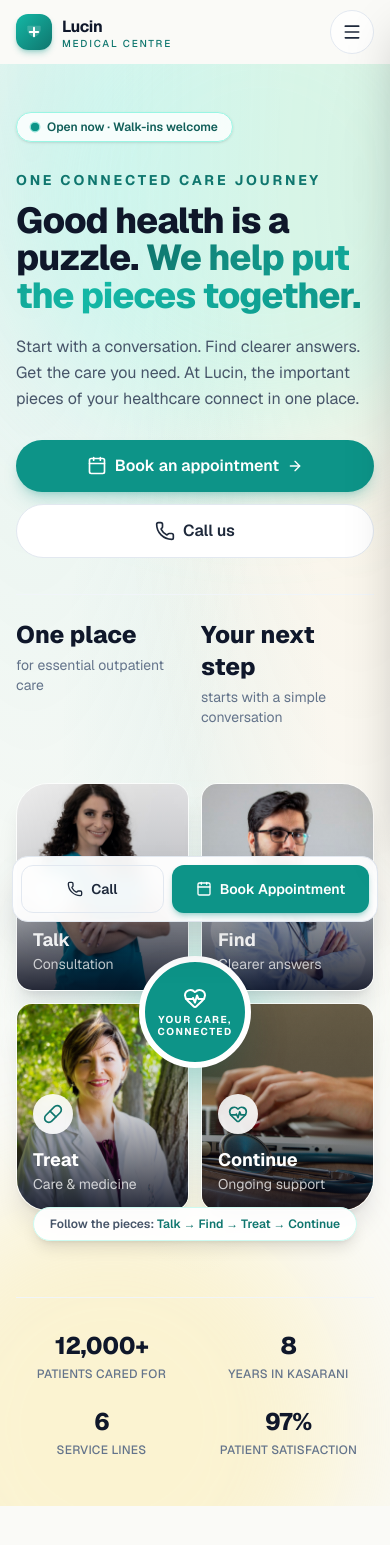
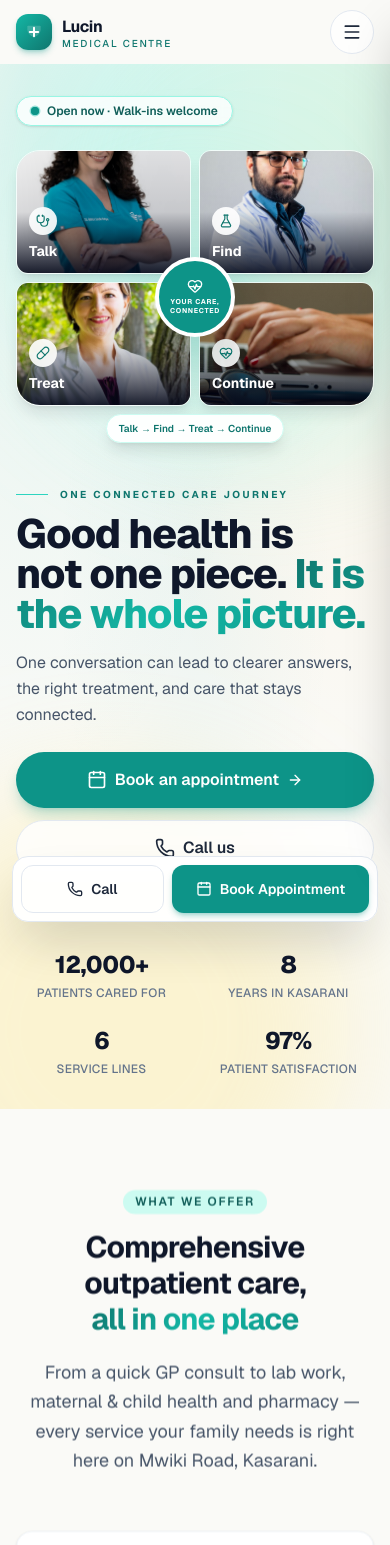
Before and after one commit to Elvinoacer/lucin_medical_center, a Next.js app: page / in a window 390 px wide. Shown: the top 1545 px of the page. Built offline with nearby package versions, Linux system fonts and the light colour scheme.

Commit message:
Redesign mobile hero to lead with visual care story

```diff
--- a/app/components/Hero.tsx
+++ b/app/components/Hero.tsx
@@ -23,21 +23,21 @@ const careSteps = [
   {
     icon: FlaskConical,
     label: "Find",
-    detail: "Clearer answers",
+    detail: "Answers",
     image: "/images/doctor-2.jpg",
     className: "care-piece--two",
   },
   {
     icon: Pill,
     label: "Treat",
-    detail: "Care & medicine",
+    detail: "Care",
     image: "/images/doctor-3.jpg",
     className: "care-piece--three",
   },
   {
     icon: HeartPulse,
     label: "Continue",
-    detail: "Ongoing support",
+    detail: "Support",
     image: "/images/hero.jpg",
     className: "care-piece--four",
   },
@@ -49,7 +49,7 @@ export default function Hero() {
   return (
     <section
       id="home"
-      className="relative overflow-hidden bg-mesh py-12 sm:py-16 lg:py-20"
+      className="relative overflow-hidden bg-mesh py-8 sm:py-12 lg:py-20"
     >
       <div
         aria-hidden="true"
@@ -66,9 +66,7 @@ export default function Hero() {
           visible ? "translate-y-0 opacity-100" : "translate-y-6 opacity-0"
         }`}
       >
-        <div className="grid items-center gap-12 lg:grid-cols-12 lg:gap-10">
-          <div className="lg:col-span-5 xl:col-span-5">
-            <div className="inline-flex items-center gap-2 rounded-full border border-brand-200 bg-white/80 px-3.5 py-1.5 text-xs font-semibold text-brand-800 shadow-sm backdrop-blur">
+        <div className="mb-5 inline-flex items-center gap-2 rounded-full border border-brand-200 bg-white/80 px-3.5 py-1.5 text-xs font-semibold text-brand-800 shadow-sm backdrop-blur lg:hidden">
           <span className="relative flex h-2 w-2">
             <span className="absolute inline-flex h-full w-full animate-pulse-ring rounded-full bg-brand-500" />
             <span className="relative inline-flex h-2 w-2 rounded-full bg-brand-600" />
@@ -76,24 +74,38 @@ export default function Hero() {
           Open now · Walk-ins welcome
         </div>
 
-            <p className="mt-7 text-sm font-bold uppercase tracking-[0.2em] text-brand-700">
+        <div className="grid items-center gap-8 lg:grid-cols-12 lg:gap-10">
+          {/* Copy comes second on mobile so the visitor sees the story before a wall of text. */}
+          <div className="order-2 lg:order-1 lg:col-span-5 xl:col-span-5">
+            <div className="hidden lg:inline-flex lg:items-center lg:gap-2 lg:rounded-full lg:border lg:border-brand-200 lg:bg-white/80 lg:px-3.5 lg:py-1.5 lg:text-xs lg:font-semibold lg:text-brand-800 lg:shadow-sm lg:backdrop-blur">
+              <span className="relative flex h-2 w-2">
+                <span className="absolute inline-flex h-full w-full animate-pulse-ring rounded-full bg-brand-500" />
+                <span className="relative inline-flex h-2 w-2 rounded-full bg-brand-600" />
+              </span>
+              Open now · Walk-ins welcome
+            </div>
+
+            <div className="mt-2 flex items-center gap-3 lg:mt-7">
+              <span className="h-px w-8 bg-brand-400" />
+              <p className="text-[10px] font-bold uppercase tracking-[0.24em] text-brand-700 sm:text-xs">
                 One connected care journey
               </p>
-            <h1 className="mt-3 font-display text-4xl font-extrabold leading-[1.04] tracking-tight text-ink-900 text-balance sm:text-5xl lg:text-[3.55rem]">
-              Good health is a puzzle. {" "}
-              <span className="text-gradient-brand">We help put the pieces together.</span>
+            </div>
+
+            <h1 className="mt-3 max-w-xl font-display text-[2.55rem] font-extrabold leading-[0.98] tracking-tight text-ink-900 text-balance sm:text-5xl lg:mt-4 lg:text-[3.55rem]">
+              Good health is not one piece. {" "}
+              <span className="text-gradient-brand">It is the whole picture.</span>
             </h1>
 
-            <p className="mt-5 max-w-xl text-base leading-relaxed text-ink-600 sm:text-lg">
-              Start with a conversation. Find clearer answers. Get the care you
-              need. At Lucin, the important pieces of your healthcare connect in
-              one place.
+            <p className="mt-4 max-w-xl text-base leading-relaxed text-ink-600 sm:mt-5 sm:text-lg">
+              One conversation can lead to clearer answers, the right treatment,
+              and care that stays connected.
             </p>
 
-            <div className="mt-7 flex flex-col gap-3 sm:flex-row sm:items-center">
+            <div className="mt-6 flex flex-col gap-3 sm:flex-row sm:items-center lg:mt-7">
               <a
                 href="#contact"
-                className="group inline-flex items-center justify-center gap-2 rounded-full bg-brand-600 px-6 py-3.5 text-base font-semibold text-white shadow-lg shadow-brand-600/25 transition-all hover:-translate-y-0.5 hover:bg-brand-700 hover:shadow-xl"
+                className="group inline-flex min-h-14 items-center justify-center gap-2 rounded-full bg-brand-600 px-6 py-3.5 text-base font-semibold text-white shadow-lg shadow-brand-600/25 transition-all hover:-translate-y-0.5 hover:bg-brand-700 hover:shadow-xl"
               >
                 <Calendar className="h-5 w-5" />
                 Book an appointment
@@ -101,36 +113,37 @@ export default function Hero() {
               </a>
               <a
                 href={clinic.phoneHref}
-                className="inline-flex items-center justify-center gap-2 rounded-full border border-ink-200 bg-white px-6 py-3.5 text-base font-semibold text-ink-800 transition-all hover:border-brand-300 hover:text-brand-700"
+                className="inline-flex min-h-14 items-center justify-center gap-2 rounded-full border border-ink-200 bg-white/80 px-6 py-3.5 text-base font-semibold text-ink-800 backdrop-blur transition-all hover:border-brand-300 hover:text-brand-700"
               >
                 <Phone className="h-5 w-5" />
                 Call us
               </a>
             </div>
 
-            <div className="mt-9 grid grid-cols-2 gap-3 border-t border-ink-100 pt-6 sm:max-w-md">
+            <div className="mt-7 hidden grid-cols-2 gap-3 border-t border-ink-100 pt-6 sm:grid lg:mt-9 lg:max-w-md">
               <div>
                 <p className="font-display text-2xl font-extrabold text-ink-900">One place</p>
                 <p className="mt-1 text-sm text-ink-500">for essential outpatient care</p>
               </div>
               <div>
                 <p className="font-display text-2xl font-extrabold text-ink-900">Your next step</p>
-                <p className="mt-1 text-sm text-ink-500">starts with a simple conversation</p>
+                <p className="mt-1 text-sm text-ink-500">starts with a conversation</p>
               </div>
             </div>
           </div>
 
-          <div className="lg:col-span-7 xl:col-span-7">
-            <div className="relative mx-auto max-w-2xl py-2 lg:ml-auto lg:mr-0">
-              <div className="absolute left-1/2 top-1/2 z-0 h-48 w-48 -translate-x-1/2 -translate-y-1/2 rounded-full bg-brand-200/50 blur-3xl" />
+          {/* The visual story leads on mobile instead of being buried below the copy. */}
+          <div className="order-1 lg:order-2 lg:col-span-7 xl:col-span-7">
+            <div className="relative mx-auto max-w-2xl py-1 lg:ml-auto lg:mr-0 lg:py-2">
+              <div className="absolute left-1/2 top-1/2 z-0 h-36 w-36 -translate-x-1/2 -translate-y-1/2 rounded-full bg-brand-200/60 blur-3xl sm:h-48 sm:w-48" />
 
-              <div className="relative z-10 grid grid-cols-2 gap-3 sm:gap-5">
+              <div className="relative z-10 grid grid-cols-2 gap-2 sm:gap-5">
                 {careSteps.map((step, index) => {
                   const Icon = step.icon;
                   return (
                     <div
                       key={step.label}
-                      className={`care-piece group relative min-h-[13rem] overflow-hidden border border-white/70 shadow-xl shadow-ink-900/10 transition-all duration-500 hover:-translate-y-1 hover:shadow-2xl sm:min-h-[16rem] ${step.className}`}
+                      className={`care-piece group relative min-h-[7.75rem] overflow-hidden border border-white/70 shadow-lg shadow-ink-900/10 transition-all duration-500 hover:-translate-y-1 hover:shadow-2xl sm:min-h-[16rem] ${step.className}`}
                       style={{ animationDelay: `${index * 120}ms` }}
                     >
                       <img
@@ -139,34 +152,35 @@ export default function Hero() {
                         className="absolute inset-0 h-full w-full object-cover transition-transform duration-700 group-hover:scale-105"
                         loading={index === 0 ? "eager" : "lazy"}
                       />
-                      <div className="absolute inset-0 bg-gradient-to-t from-ink-950/85 via-ink-950/15 to-transparent" />
-                      <div className="absolute inset-x-0 bottom-0 p-4 sm:p-5">
-                        <div className="mb-3 flex h-10 w-10 items-center justify-center rounded-full bg-white/90 text-brand-700 shadow-lg backdrop-blur">
-                          <Icon className="h-5 w-5" />
+                      <div className="absolute inset-0 bg-gradient-to-t from-ink-950/90 via-ink-950/10 to-transparent" />
+                      <div className="absolute inset-x-0 bottom-0 p-3 sm:p-5">
+                        <div className="mb-1.5 flex h-7 w-7 items-center justify-center rounded-full bg-white/90 text-brand-700 shadow-lg backdrop-blur sm:mb-3 sm:h-10 sm:w-10">
+                          <Icon className="h-3.5 w-3.5 sm:h-5 sm:w-5" />
                         </div>
-                        <p className="text-lg font-bold text-white sm:text-xl">{step.label}</p>
-                        <p className="text-sm text-white/75">{step.detail}</p>
+                        <p className="text-sm font-bold text-white sm:text-xl">{step.label}</p>
+                        <p className="hidden text-sm text-white/75 sm:block">{step.detail}</p>
                       </div>
                     </div>
                   );
                 })}
               </div>
 
-              <div className="pointer-events-none absolute left-1/2 top-1/2 z-20 flex h-28 w-28 -translate-x-1/2 -translate-y-1/2 flex-col items-center justify-center rounded-full border-[6px] border-white bg-brand-600 text-center text-white shadow-2xl shadow-brand-700/30 sm:h-36 sm:w-36">
-                <HeartPulse className="h-6 w-6 sm:h-7 sm:w-7" />
-                <span className="mt-1 text-[10px] font-bold uppercase leading-tight tracking-[0.14em] sm:text-xs">
+              <div className="pointer-events-none absolute left-1/2 top-1/2 z-20 flex h-20 w-20 -translate-x-1/2 -translate-y-1/2 flex-col items-center justify-center rounded-full border-4 border-white bg-brand-600 text-center text-white shadow-2xl shadow-brand-700/30 sm:h-36 sm:w-36 sm:border-[6px]">
+                <HeartPulse className="h-4 w-4 sm:h-7 sm:w-7" />
+                <span className="mt-1 text-[7px] font-bold uppercase leading-tight tracking-[0.1em] sm:text-xs sm:tracking-[0.14em]">
                   Your care,<br />connected
                 </span>
               </div>
 
-              <div className="relative z-20 mx-auto -mt-1 w-fit rounded-full border border-brand-100 bg-white/95 px-4 py-2 text-center text-xs font-semibold text-ink-600 shadow-lg backdrop-blur sm:text-sm">
-                Follow the pieces: <span className="text-brand-700">Talk → Find → Treat → Continue</span>
+              <div className="relative z-20 mx-auto mt-2 w-fit max-w-full rounded-full border border-brand-100 bg-white/95 px-3 py-1.5 text-center text-[10px] font-semibold text-ink-600 shadow-lg backdrop-blur sm:mt-3 sm:px-4 sm:py-2 sm:text-sm">
+                <span className="hidden sm:inline">Follow the pieces: </span>
+                <span className="text-brand-700">Talk → Find → Treat → Continue</span>
               </div>
             </div>
           </div>
         </div>
 
-        <div className="mt-12 grid grid-cols-2 gap-x-4 gap-y-6 border-t border-ink-100 pt-8 sm:grid-cols-4 lg:mt-16">
+        <div className="mt-10 grid grid-cols-2 gap-x-4 gap-y-6 border-t border-ink-100 pt-8 sm:grid-cols-4 lg:mt-16">
           {clinic.stats.map((s) => (
             <div key={s.label} className="text-center sm:text-left">
               <p className="font-display text-2xl font-extrabold tracking-tight text-ink-900 sm:text-3xl">
@@ -184,10 +198,16 @@ export default function Hero() {
         .care-piece {
           animation: piece-settle 700ms cubic-bezier(0.22, 1, 0.36, 1) both;
         }
+        .care-piece--one { border-radius: 1.5rem 0.75rem 0.75rem 0.75rem; }
+        .care-piece--two { border-radius: 0.75rem 1.5rem 0.75rem 0.75rem; }
+        .care-piece--three { border-radius: 0.75rem 0.75rem 0.75rem 1.5rem; }
+        .care-piece--four { border-radius: 0.75rem 0.75rem 1.5rem 0.75rem; }
+        @media (min-width: 640px) {
           .care-piece--one { border-radius: 2rem 1rem 1rem 1rem; }
           .care-piece--two { border-radius: 1rem 2rem 1rem 1rem; }
           .care-piece--three { border-radius: 1rem 1rem 1rem 2rem; }
           .care-piece--four { border-radius: 1rem 1rem 2rem 1rem; }
+        }
         @keyframes piece-settle {
           from { opacity: 0; transform: scale(0.94); }
           to { opacity: 1; transform: scale(1); }
```
Lines whose indentation alone changed are shown as unchanged.
